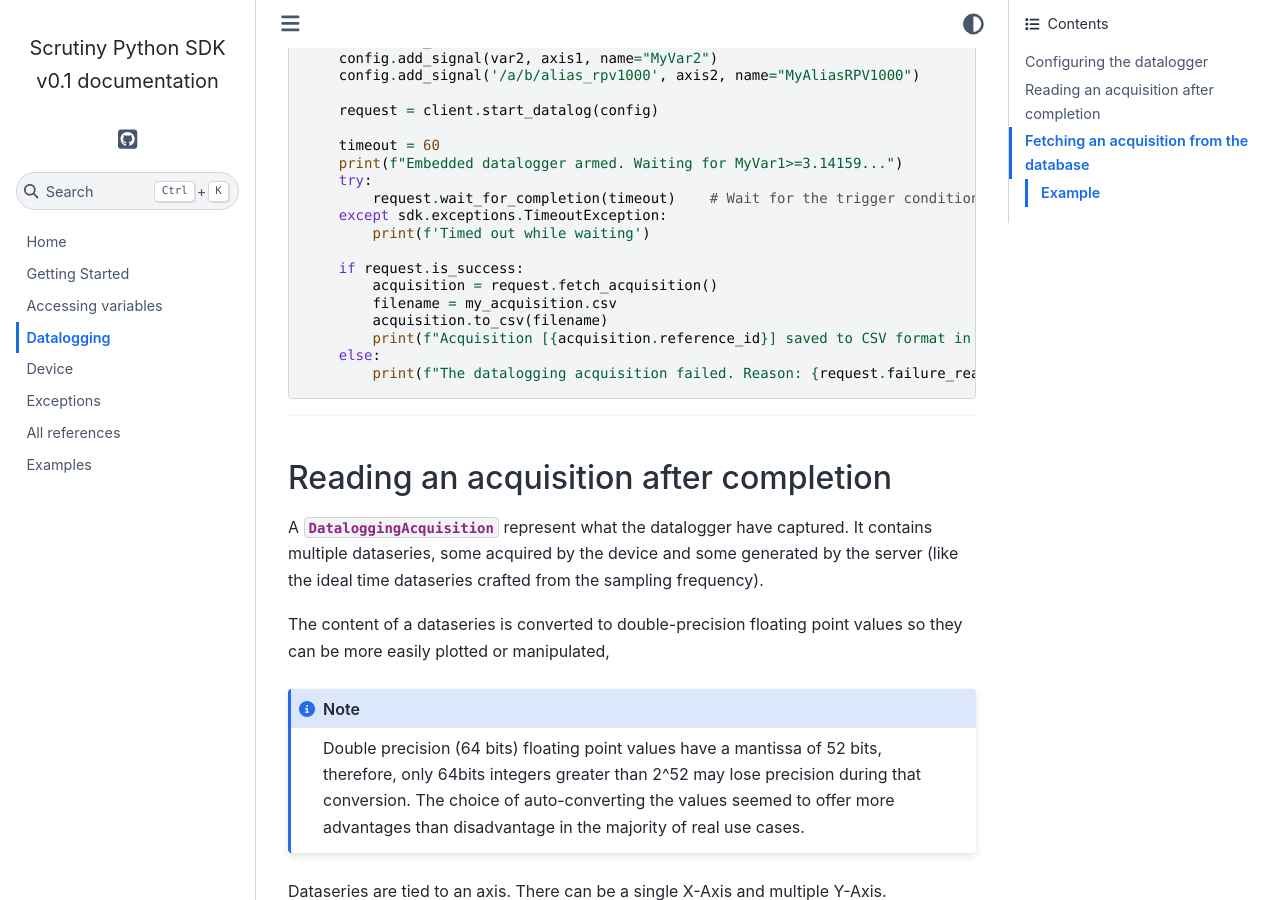
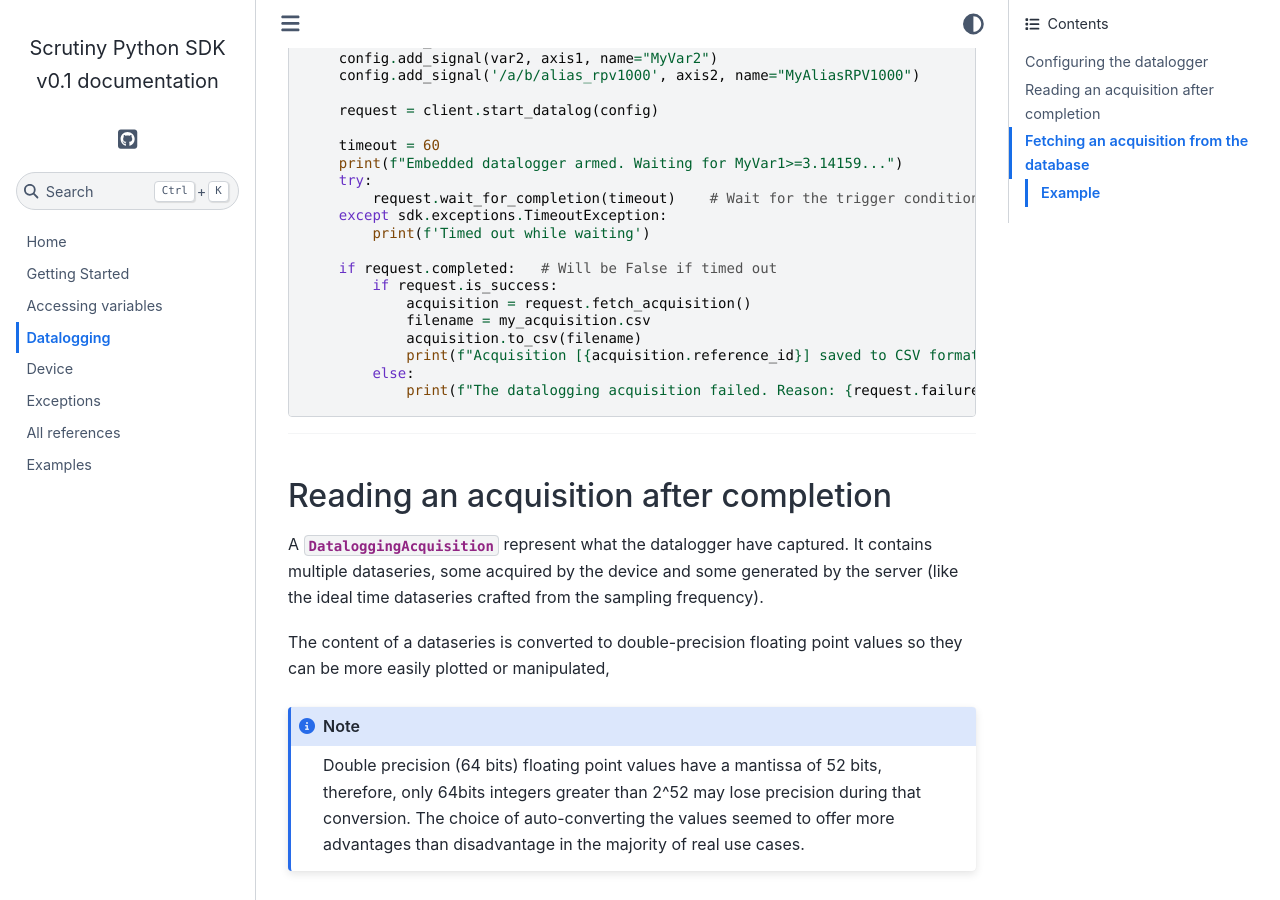
Before and after one commit to scrutinydebugger/scrutiny-python, a Sphinx documentation site: the page built from scrutiny/sdk/docs/source/datalogging.rst, in a window 1280 px wide and 900 px high, scrolled down 2373 px. Built offline with Sphinx 7.4.7 and the Sphinx Book theme 1.1.4, drawn with Linux system fonts in a browser that asks for light colours.

Commit message:
Little fix in example

```diff
--- a/scrutiny/sdk/docs/source/datalogging.rst
+++ b/scrutiny/sdk/docs/source/datalogging.rst
@@ -109,13 +109,14 @@ Example
         except sdk.exceptions.TimeoutException:
             print(f'Timed out while waiting')
 
-        if request.is_success:
-            acquisition = request.fetch_acquisition()
-            filename = my_acquisition.csv
-            acquisition.to_csv(filename)
-            print(f"Acquisition [{acquisition.reference_id}] saved to CSV format in {filename}")
-        else:
-            print(f"The datalogging acquisition failed. Reason: {request.failure_reason}")
+        if request.completed:   # Will be False if timed out
+            if request.is_success:
+                acquisition = request.fetch_acquisition()
+                filename = my_acquisition.csv
+                acquisition.to_csv(filename)
+                print(f"Acquisition [{acquisition.reference_id}] saved to CSV format in {filename}")
+            else:
+                print(f"The datalogging acquisition failed. Reason: {request.failure_reason}")
 
 -----
 
```
